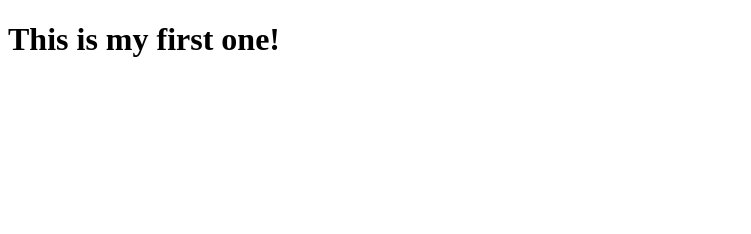
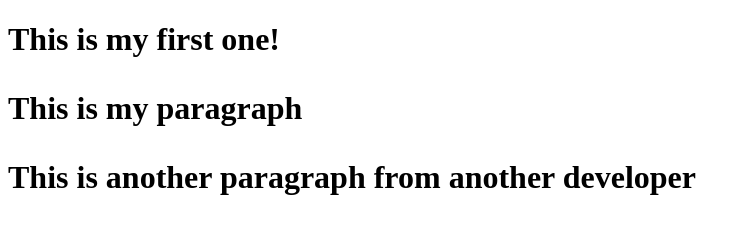
Before and after one commit to Cblessi-C/learning-git, a plain HTML site: page index.html in a window 1280 px wide. Shown: the whole page, without its empty margins (0-751 px from the left). Drawn offline with Linux system fonts and the light colour scheme.

Commit message:
upday
small changes

```diff
--- a/index.html
+++ b/index.html
@@ -8,6 +8,8 @@
 </head>
 <body>
     <h1>This is my first one!<h1>
+      <p>This is my paragraph</p>
+      <p>This is another paragraph from another developer</p>
 
 </body>
 </html>
```
